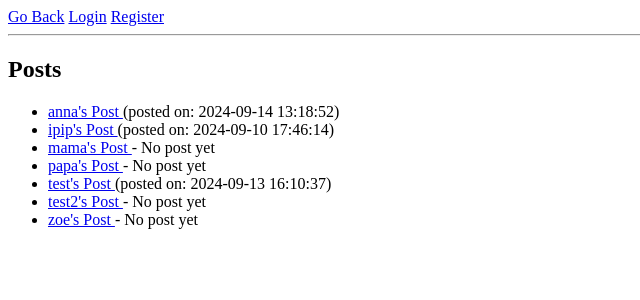
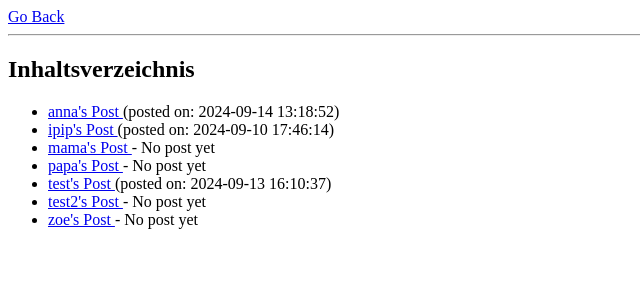
Before and after one commit to oezilot/order_test, a Flask app: page /buchseiten/inhaltsverzeichnis in a window 1280 px wide. Shown: the top 300 px of the page, without its empty margins (0-640 px from the left). Run offline with Flask 2, Linux system fonts and the light colour scheme; data comes from the database, SQL or seed files in the repository; both versions use the stored data as it was after the commit.

Commit message:
remove login/register-links from nav.

```diff
--- a/templates/base.html
+++ b/templates/base.html
@@ -27,8 +27,12 @@
       <!--user is not logged in-->
       {% else %}
         <a href="{{ url_for('landing') }}">Go Back</a>
-        <a href="{{ url_for('login') }}">Login</a>
-        <a href="{{ url_for('register') }}">Register</a>
+        {% if request.endpoint == 'login' %}
+          <a href="{{ url_for('register') }}">Register</a>
+        {% elif request.endpoint == 'register'%}
+          <a href="{{ url_for('login') }}">Login</a>
+        {% endif %}
+
       {% endif %}
     </nav>
 
--- a/templates/index.html
+++ b/templates/index.html
@@ -2,7 +2,7 @@
 
 {% block content %}
 
-<h2>Posts</h2>
+<h2>Inhaltsverzeichnis</h2>
 
 <ul>
 
```
Also changed, not shown: database.db.
